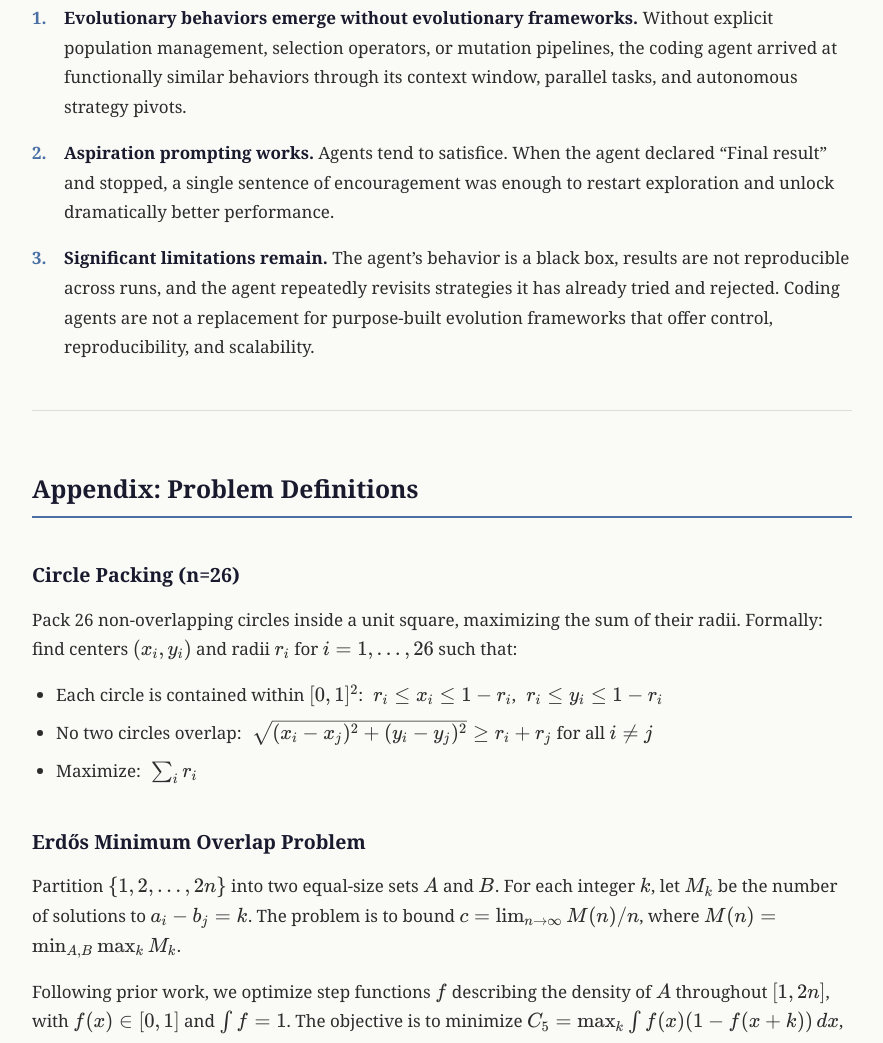
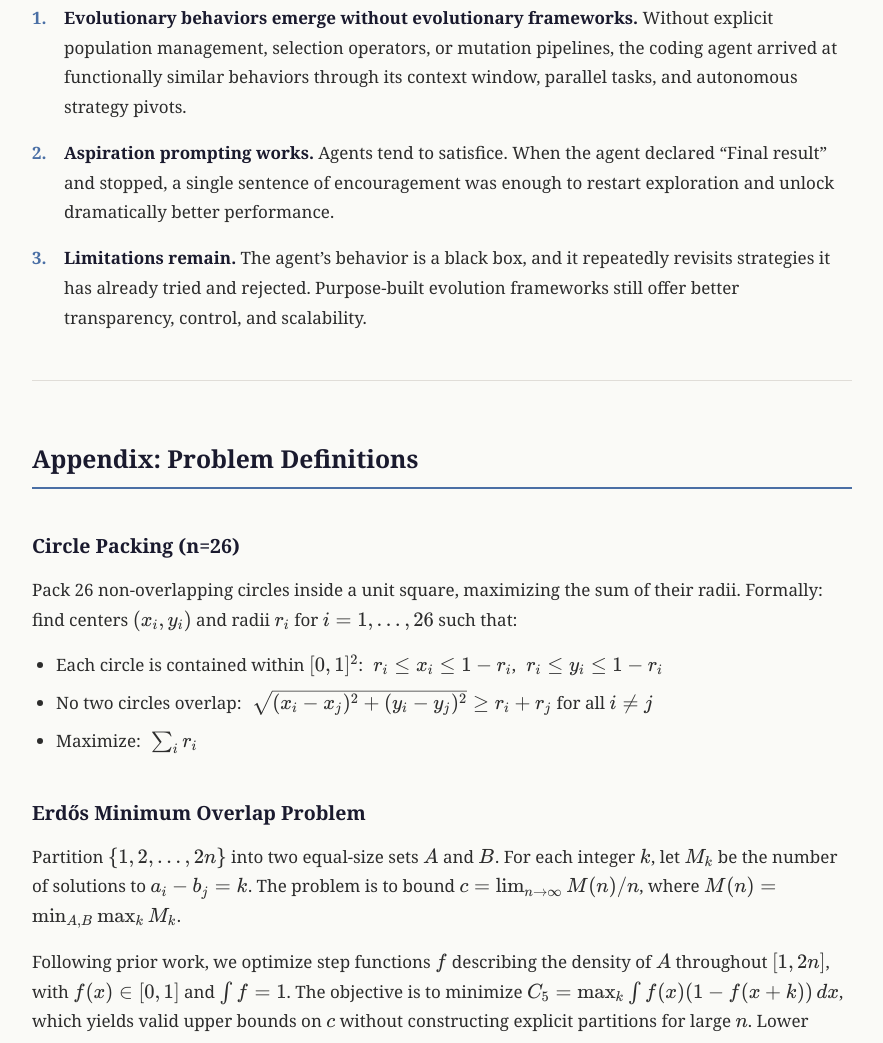
Before and after one commit to tengxiaoliu/autoevolver, a plain HTML site: page index.html in a window 1280 px wide. Shown: the part 7372-8415 px from the top of the page, without its empty margins (68-951 px from the left). Drawn offline with nearby package versions, Linux system fonts and the light colour scheme; a web font is replaced by a local one.

Commit message:
proofread
Co-Authored-By: Claude Code <noreply@anthropic.com>

```diff
--- a/index.html
+++ b/index.html
@@ -759,7 +759,7 @@
 
 <p><strong>Aspiration prompting works.</strong> Agents tend to satisfice. When the agent declared &ldquo;Final result&rdquo; and stopped, a single sentence of encouragement was enough to restart exploration and unlock dramatically better performance.</p>
 
-<p><strong>Significant limitations remain.</strong> The agent&rsquo;s behavior is a black box, results are not reproducible across runs, and the agent repeatedly revisits strategies it has already tried and rejected. Coding agents are not a replacement for purpose-built evolution frameworks that offer control, reproducibility, and scalability.</p>
+<p><strong>Limitations remain.</strong> The agent&rsquo;s behavior is a black box, and it repeatedly revisits strategies it has already tried and rejected. Purpose-built evolution frameworks still offer better transparency, control, and scalability.</p>
 </div>
 
 <hr>
```
